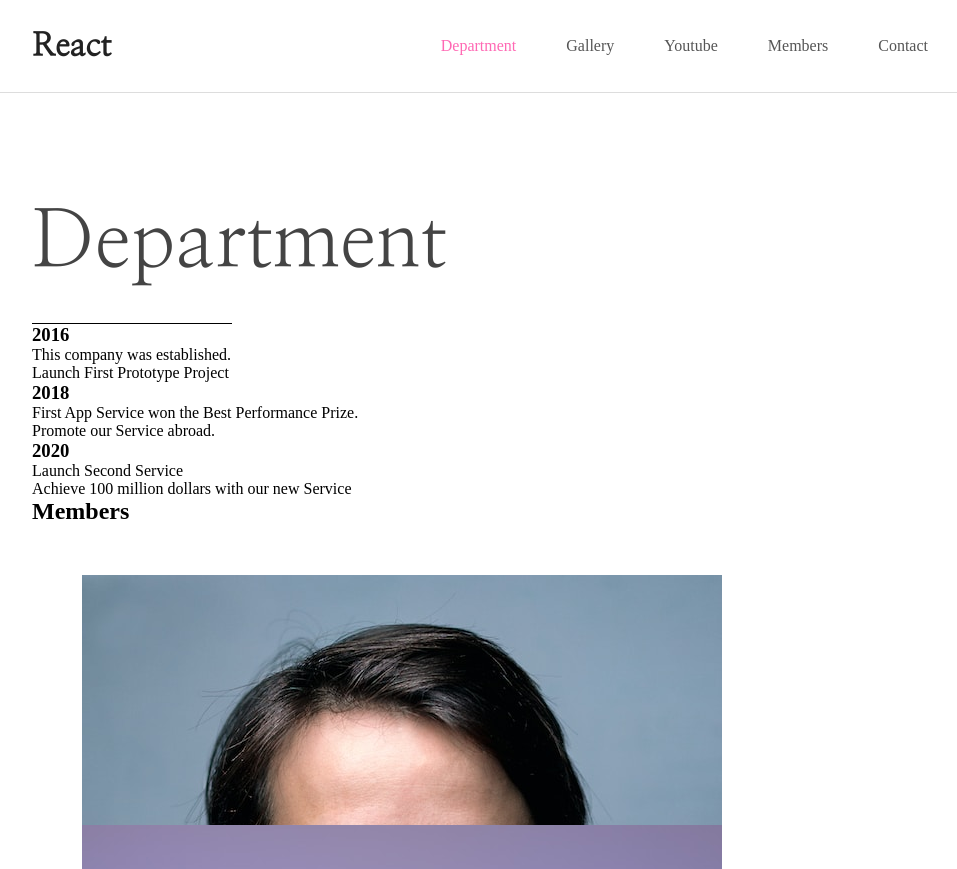
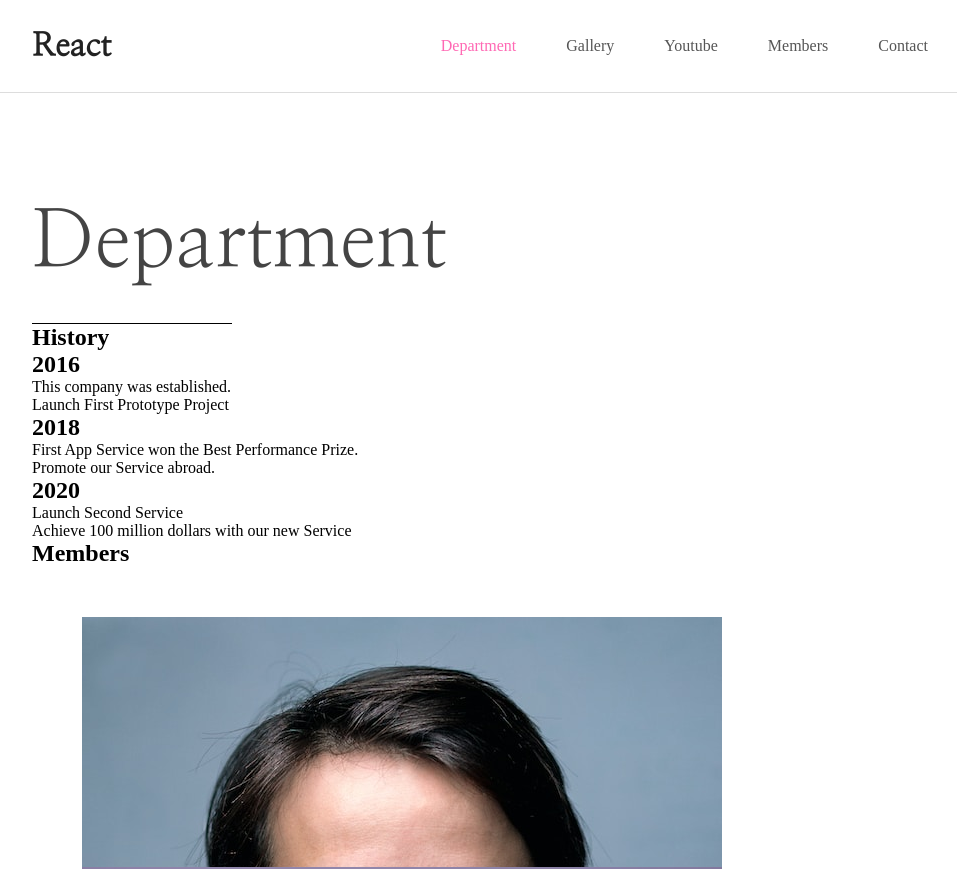
Before and after one commit to yul-dev-k/learning-react, a React (Create React App) app: page /department in a window 1280 px wide. Shown: the top 869 px of the page, without its empty margins (160-1117 px from the left). Built offline with nearby package versions, Linux system fonts and the light colour scheme.

Commit message:
로직 수정

```diff
--- a/src/components/sub/department/Department.jsx
+++ b/src/components/sub/department/Department.jsx
@@ -30,17 +30,20 @@ export default function Department() {
   return (
     <Layout title={"Department"}>
       <section id="historyBox">
+        <h2>History</h2>
+        <div className="con">
           {History.map((el, idx) => (
             // 프래그먼트에 key 값을 주기 위해선 React.Fragment라는 컴포넌트로 바꾸어주면됨.
-          <React.Fragment key={idx}>
-            <h3>{Object.keys(el)}</h3>
+            <div className="inner" key={idx}>
+              <h2>{Object.keys(el)}</h2>
               <ul>
                 {Object.values(el)[0].map((txt, idx) => (
                   <li key={idx}>{txt}</li>
                 ))}
               </ul>
-          </React.Fragment>
+            </div>
           ))}
+        </div>
       </section>
 
       <section id="memberBox">
```
Lines whose indentation alone changed are shown as unchanged.
